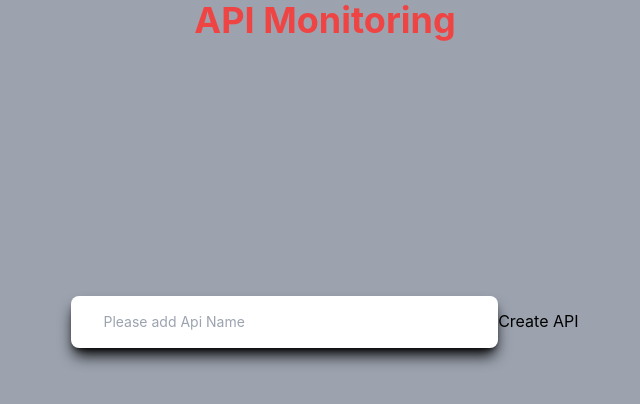
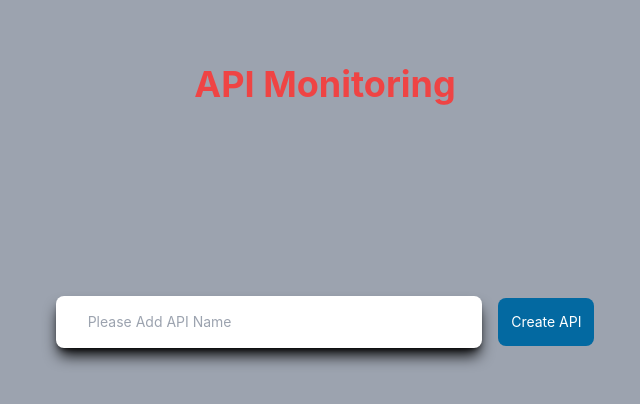
Before and after one commit to persistentusers/Assignment1, a React (Create React App) app in the folder frontend/: page / in a window 1280 px wide. Shown: the top 404 px of the page, without its empty margins (315-955 px from the left). Built offline with nearby package versions, Linux system fonts and the light colour scheme; the HTML template or start-up script is replaced by a standard one.

Commit message:
Added home page with input box and create button

```diff
--- a/frontend/src/App.js
+++ b/frontend/src/App.js
@@ -1,10 +1,10 @@
-import './App.css';
-import { Home } from './Component/Home'
+import "./App.css";
+import Home from "./Component/Home";
 
 function App() {
   return (
     <div className="App bg-gray-400">
-      <header className="text-4xl font-bold text-red-500 text-center flex flex-col items-center ">
+      <header className="text-4xl font-bold text-red-500 text-center flex flex-col items-center pt-16">
         API Monitoring
       </header>
       <Home />
--- a/frontend/src/Component/Home.js
+++ b/frontend/src/Component/Home.js
@@ -1,13 +1,42 @@
+import React, { useState } from "react";
 
-export const Home = () => {
+const Home = () => {
+  const [inputName, setInputName] = useState("");
+  const [apiName, setApiName] = useState("");
+
+  const onInputAPIChange = (e) => {
+    setInputName(e.target.value);
+  };
+
+  const onSubmitAPIName = () => {
+    setApiName(inputName);
+  };
+
+  console.log(apiName);
+
   return (
     <>
-      <div className="mt-64">
-         <input className="relative w-4/12 rounded-lg px-8 py-4 text-sm border-none shadow-lg shadow-black" type='text' placeholder='Please add Api Name'/>
-         <button>
+      <div className="mt-48 ">
+        <input
+          value={inputName}
+          onChange={(e) => {
+            onInputAPIChange(e);
+          }}
+          className="w-4/12 rounded-lg px-8 py-4 text-sm border-none shadow-lg shadow-black"
+          type="text"
+          placeholder="Please Add API Name"
+        />
+        <button
+          className="ml-4 w-24 h-12 rounded-lg bg-sky-700 text-white text-sm"
+          onClick={() => {
+            onSubmitAPIName();
+          }}
+        >
           Create API
-         </button>
+        </button>
       </div>
     </>
-  )
-}
+  );
+};
+
+export default Home;
```
